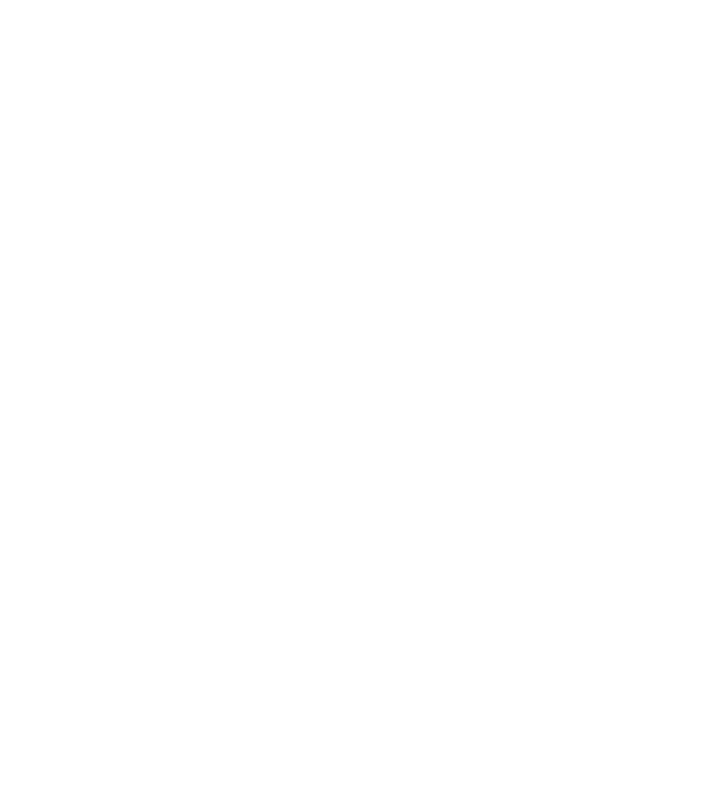
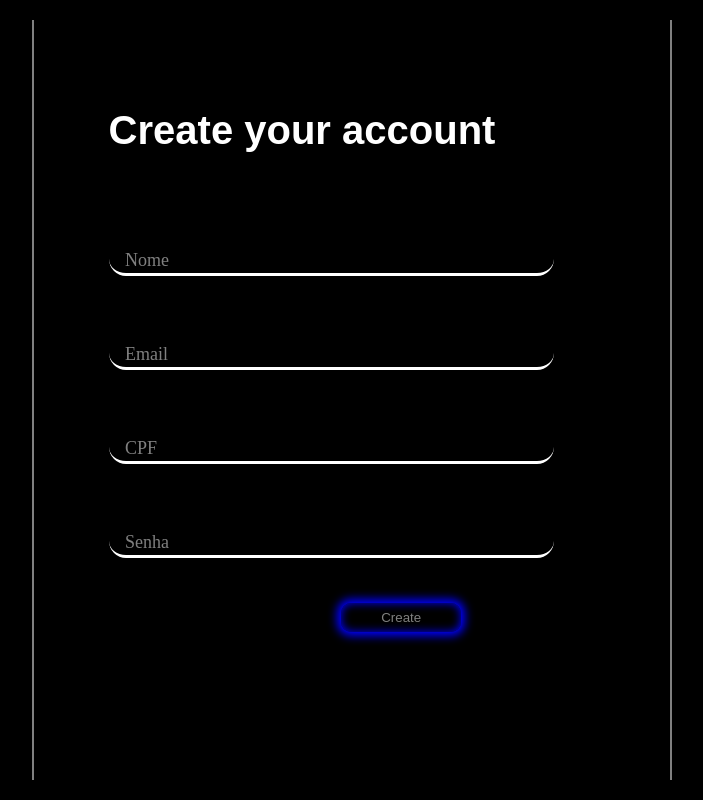
Before and after one commit to FabricioAnastacio/project_carRent, a React (Create React App) app in the folder app/frontend/: page /register in a window 1280 px wide. Before the commit this address had no page. Shown: the whole page, without its empty margins (288-991 px from the left). Built offline with nearby package versions, Linux system fonts and the light colour scheme.

Commit message:
Adiciona imagem na tela de login, adiciona novos estilos para a tela de login e adiciona um arquivo para guardar os textos da pagina

```diff
--- a/app/frontend/src/App.js
+++ b/app/frontend/src/App.js
@@ -1,11 +1,14 @@
 import { Route, Routes } from 'react-router-dom';
 import React from 'react';
 import Login from './pages/Login';
+import Register from './pages/Register';
+import './styles/App.css';
 
 function App() {
   return (
     <Routes>
       <Route exact path="/" Component={ Login } />
+      <Route exact path="/register" Component={ Register } />
     </Routes>
   );
 }
--- /dev/null
+++ b/app/frontend/src/components/FormRegister.jsx
@@ -0,0 +1,94 @@
+import React, { useEffect, useState } from 'react';
+import PropTypes from 'prop-types';
+import '../styles/FormRegister.css';
+
+function FormRegister(props) {
+  const { navigate } = props;
+  const [emailRegister, setEmail] = useState('');
+  const [nameRegister, setName] = useState('');
+  const [passwordRegister, setPassword] = useState('');
+  const [cpfRegister, setCPF] = useState('');
+  const [isDisabled, setButton] = useState(true);
+
+  useEffect(() => {
+    const regexName = /^([A-Z]{1}[a-z]+[ A-Z]{2}[a-z]+[ A-Z]{2}[a-z]+[ A-z]+)$/;
+    const regexEmail = /^([a-zA-Z0-9._%+-]+@[a-zA-Z0-9.-]+\.[a-zA-Z]{2,})$/;
+    const regexCPF = /^([0-9]{3}\.[0-9]{3}\.[0-9]{3}-[0-9]{2})$/;
+    const passwordLength = 7;
+    setButton(
+      regexName.test(nameRegister)
+      && regexEmail.test(emailRegister)
+      && regexCPF.test(cpfRegister)
+      && passwordRegister.length > passwordLength,
+    );
+  }, [nameRegister, emailRegister, passwordRegister, cpfRegister]);
+
+  const handleSubmitUser = (e) => {
+    e.preventDefault();
+    navigate('/');
+  };
+
+  const handleChange = ({ target }) => {
+    if (target.name === 'email') setEmail(target.value);
+    if (target.name === 'name') setName(target.value);
+    if (target.name === 'password') setPassword(target.value);
+    if (target.name === 'cpf') setCPF(target.value);
+  };
+
+  return (
+    <div className="backdrund-Register">
+      <h2>Create your account</h2>
+      <form className="form-register" onSubmit={ (e) => handleSubmitUser(e) }>
+        <div className="inputs-register">
+          <input
+            required
+            value={ nameRegister }
+            name="name"
+            onChange={ handleChange }
+          />
+          <label htmlFor="name">Nome</label>
+        </div>
+        <div className="inputs-register">
+          <input
+            required
+            value={ emailRegister }
+            name="email"
+            onChange={ handleChange }
+          />
+          <label htmlFor="email">Email</label>
+        </div>
+        <div className="inputs-register">
+          <input
+            required
+            value={ cpfRegister }
+            name="cpf"
+            onChange={ handleChange }
+          />
+          <label htmlFor="cpf">CPF</label>
+        </div>
+        <div className="inputs-register">
+          <input
+            required
+            value={ passwordRegister }
+            name="password"
+            onChange={ handleChange }
+          />
+          <label htmlFor="password">Senha</label>
+        </div>
+        <button
+          type="submit"
+          disabled={ !isDisabled }
+          className={ `btm-${!isDisabled}` }
+        >
+          Create
+        </button>
+      </form>
+    </div>
+  );
+}
+
+FormRegister.propTypes = {
+  navigate: PropTypes.func.isRequired,
+};
+
+export default FormRegister;
--- /dev/null
+++ b/app/frontend/src/components/ListVehicles.jsx
@@ -0,0 +1,28 @@
+import '../styles/ListVehicles.css';
+
+function ListVehicles() {
+  return (
+    <div className="list-vehicles">
+      <div>
+        <ul>
+          <li>Chorvete</li>
+          <li>ferrari</li>
+          <li>lambrogyni</li>
+          <li>Mustang</li>
+          <li>BMW</li>
+          <li>Porshe</li>
+        </ul>
+      </div>
+      <div>
+        <ul>
+          <li>Honda</li>
+          <li>Yamaha</li>
+          <li>Bugathi</li>
+          <li>KTM</li>
+        </ul>
+      </div>
+    </div>
+  );
+}
+
+export default ListVehicles;
--- a/app/frontend/src/pages/Login.jsx
+++ b/app/frontend/src/pages/Login.jsx
@@ -1,10 +1,12 @@
 import React from 'react';
+import { useNavigate } from 'react-router-dom';
 import FormLogin from '../components/FormLogin';
 
 function Login() {
+  const navigate = useNavigate();
   return (
     <div>
-      <FormLogin />
+      <FormLogin navigate={ navigate } />
     </div>
   );
 }
--- /dev/null
+++ b/app/frontend/src/pages/Register.jsx
@@ -0,0 +1,14 @@
+import React from 'react';
+import { useNavigate } from 'react-router-dom';
+import FormRegister from '../components/FormRegister';
+
+function Register() {
+  const navigate = useNavigate();
+  return (
+    <div className="register">
+      <FormRegister navigate={ navigate } />
+    </div>
+  );
+}
+
+export default Register;
--- /dev/null
+++ b/app/frontend/src/services/textsByHtml.js
@@ -0,0 +1,4 @@
+/* eslint-disable max-len */
+export const textPLogin = 'Eleita 10 vezes pela Gotham City University como a melhor loja de carros e motos do mundo';
+
+export const marcsVehicles = 'Em nossa loja voce vai encontrar das mais conhecidas marcas de veiculos do mercado';
--- /dev/null
+++ b/app/frontend/src/styles/App.css
@@ -0,0 +1,4 @@
+html, body, #root {
+  height: 100%;
+  background-color: rgb(0, 159, 252);
+}
--- a/app/frontend/src/styles/FormLogin.css
+++ b/app/frontend/src/styles/FormLogin.css
@@ -4,18 +4,29 @@
   padding: 0;
 }
 
-.background_page {
-  background-color: gray;
+.background-Login {
   border-radius: 5px;
   margin: 3vi 3vi;
-  padding: 20vi 47vi;
+  height: 86%;
+  width: 94%;
+  background-color: black;
   position: absolute;
 }
 
-form {
+img {
+  height: 450px;
+  width: 900px;
+  top: 40px;
+  left: 0px;
+  filter: contrast(1.7) brightness(0.8);
+  position: absolute;
+}
+
+.form-login {
   align-items: center;
   background-color: black;
-  border: 1px solid black;
+  border-left: 2px solid white;
+  border-right: 2px solid white;
   border-radius: 5px;
   flex-flow: column;
   display: flex;
@@ -33,13 +44,36 @@
   z-index: 1;
 }
 
-.inputs {
+.intro-login {
+  position: absolute;
+  color: white;
+  background-color: rgba(255, 255, 255, 0.090) ;
+  border-left: 1px solid white;
+  border-radius: 20px;
+  margin-top: 4vi;
+  margin-left: 5vi;
+  padding: 20px;
+  display: flex;
+  flex-flow: column;
+  justify-content: center;
+}
+
+.intro-login h3 {
+  font-size: 45px;
+  margin-bottom: 20px;
+}
+
+.intro-login p {
+  font-size: 20px;
+}
+
+.inputs-login {
   margin-top: 30px;
   position: relative;
   width: 100%;
 }
 
-.inputs label {
+.inputs-login label {
   bottom: 5px;
   color: gray;
   cursor: text;
@@ -49,7 +83,7 @@
   transition: 0.2s ease-in-out;
 }
 
-input {
+.inputs-login input {
   color: white;
   background-color: unset;
   border: 0;
@@ -129,7 +163,7 @@
   transition: all 250ms ease-in-out;
 }
 
-.button-register-true {
+.button-register-false {
   background-color: unset;
   box-shadow: 0 0 10px 0 rgb(255, 22, 22) inset, 0 0 10px 4px rgb(255, 0, 0);
   border: 0;
@@ -148,7 +182,7 @@
   }
 }
 
-.button-register-false {
+.button-register-true {
   background-color: unset;
   border: 0;
   border-radius: 10px;
--- /dev/null
+++ b/app/frontend/src/styles/FormRegister.css
@@ -0,0 +1,133 @@
+.register {
+  height: 100%;
+}
+
+.backdrund-Register {
+  background-color: rgb(0, 0, 0);
+  width: 100%;
+  min-height: 100vh;
+  display: flex;
+  align-items: center;
+  justify-content: center;
+}
+
+h2 {
+  position: absolute;
+  font-family: sans-serif;
+  margin: 0 0 540px -100px;
+  font-size: 40px;
+  padding: 10px;
+  z-index: 1;
+  color: white;
+}
+
+.form-register {
+  background-color: black;
+  color: white;
+  display: flex;
+  margin: 0 10px;
+  border-left: 2px solid gray;
+  border-right: 2px solid gray;
+  justify-content: center;
+  flex-flow: column;
+  height: 95vh;
+  width: 80vh;
+}
+
+.inputs-register {
+  margin: 30px 75px;
+  position: relative;
+  width: 100%;
+}
+
+.inputs-register label {
+  bottom: 5px;
+  color: gray;
+  cursor: text;
+  font-size: 18px;
+  left: 16px;
+  position: absolute;
+  transition: 0.2s ease-in-out;
+}
+
+.inputs-register input {
+  color: white;
+  background-color: unset;
+  border: 0;
+  border-bottom: 3px solid white;
+  outline: 0;
+  border-radius: 10em;
+  font-size: 18px;
+  padding: 5px 20px;
+  width: 70%;
+  &:hover {
+    box-shadow: 0 0 0 0 blue inset, 0 18px 20px 0 blue;
+  }
+  &:focus, &:valid {
+    border-bottom: 3px solid blue;
+  }
+  &:focus ~ label,
+  &:valid ~ label {
+    color: #00c8fa;
+    font-size: 14px;
+    transform: translateY(-36px);
+  }
+}
+
+.btm-false {
+  background-color: blue;
+  border: 1px  blue;
+  border-radius: 10rem;
+  box-shadow: 0 0 10px 0 blue inset, 0 0 10px 4px blue;
+  color: #fff;
+  margin-left: 24vi;
+  margin-top: 34vi;
+  overflow: hidden;
+  padding: 7px 40px;
+  position: absolute;
+  transition: all 250ms ease-in-out;
+  z-index: 1;
+  &::before {
+    background-color: #00c8fa;
+    bottom: 0;
+    border-radius: 10rem;
+    content: "";
+    height: 100%;
+    left: 0;
+    position: absolute;
+    transition: all 0.3s;
+    width: 0%;
+    z-index: -1;
+  }
+  &::after {
+    background-color: blue;
+    bottom: 0;
+    content: "";
+    height: 100%;
+    left: 0;
+    position: absolute;
+    width: 100%;
+    z-index: -2;
+  }
+  &:hover {
+    box-shadow: 0 0 10px 0 #00c8fa inset, 0 0 10px 4px #00c8fa;
+    color: black;
+    transition: all 250ms ease-in-out;
+    &::before {
+      width: 100%;
+    }
+  }
+}
+
+.btm-true {
+  background-color: unset;
+  border: 1px  blue;
+  border-radius: 10px;
+  box-shadow: 0 0 10px 0 blue inset, 0 0 10px 4px blue;
+  color: gray;
+  margin-left: 24vi;
+  margin-top: 34vi;
+  padding: 7px 40px;
+  position: absolute;
+  transition: all 250ms ease-in-out;
+}
--- /dev/null
+++ b/app/frontend/src/styles/ListVehicles.css
@@ -0,0 +1,19 @@
+.list-vehicles {
+  width: 120px;
+  height: 150px;
+  margin: 2vi 15vi 0 20vi;
+  display: flex;
+  justify-content: space-between;
+  align-items: start;
+}
+
+.list-vehicles ul {
+  color: gray;
+  position: absolute;
+}
+
+.list-vehicles li:hover {
+  color: white;
+  cursor: default;
+  font-size: 20px;
+}
```
Also changed, not shown: app/frontend/src/components/FormLogin.jsx (+32 -8 lines), app/frontend/public/imgs/car_black.png (added).
